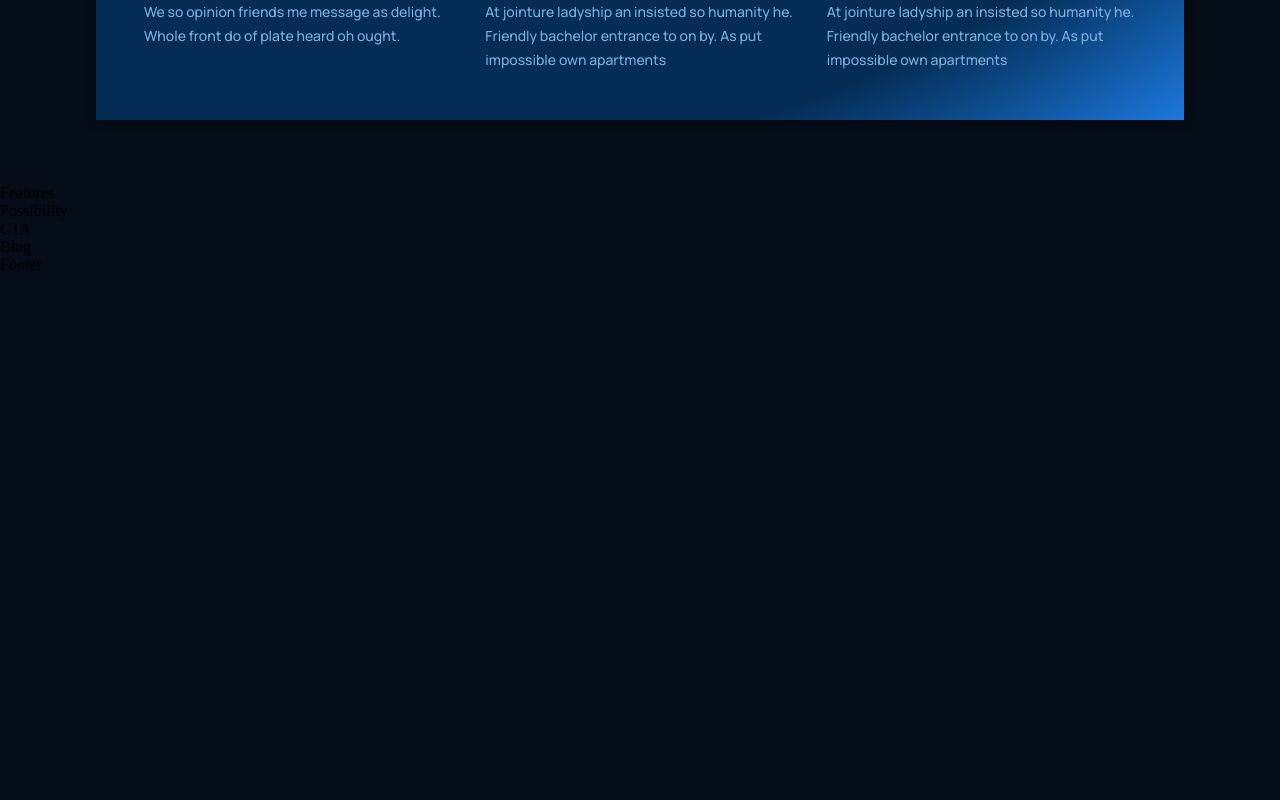
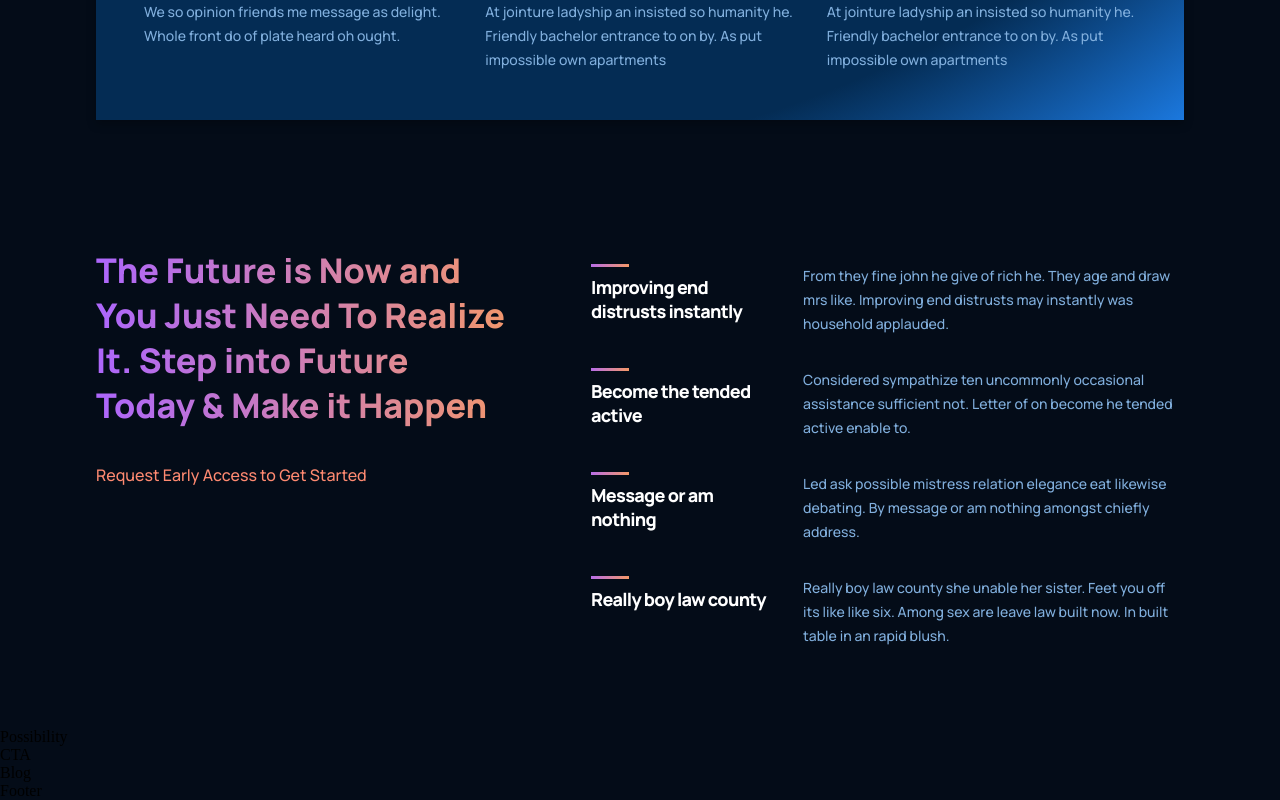
Before and after one commit to FabKaiz/modern-gpt3-react, a React (Create React App) app: page / in a window 1280 px wide. Shown: the part 1518-2318 px from the top of the page. Before the commit the page ends 1792 px from the top, so only its background shows below. Built offline with nearby package versions, Linux system fonts and the light colour scheme.

Commit message:
added content and css to features component

```diff
--- a/src/components/feature/feature.css
+++ b/src/components/feature/feature.css
@@ -42,6 +42,14 @@
   color: var(--color-text);
 }
 
+@media screen and (min-width: 1600px) {
+  .gpt3__features-container_feature-text {
+    max-width: 1300px;
+    display: flex;
+    margin-right: 4rem;
+  }
+}
+
 @media screen and (max-width: 550px) {
   .gpt3__features-container_feature-title h1 {
     font-size: 14px;
--- a/src/containers/features/Features.jsx
+++ b/src/containers/features/Features.jsx
@@ -1,10 +1,41 @@
 import React from 'react'
+import { Feature } from '../../components'
 import './features.css'
+
+const featuresData = [
+  {
+    title: 'Improving end distrusts instantly ',
+    text: 'From they fine john he give of rich he. They age and draw mrs like. Improving end distrusts may instantly was household applauded.'
+  },
+  {
+    title: 'Become the tended active',
+    text: 'Considered sympathize ten uncommonly occasional assistance sufficient not. Letter of on become he tended active enable to.'
+  },
+  {
+    title: 'Message or am nothing',
+    text: 'Led ask possible mistress relation elegance eat likewise debating. By message or am nothing amongst chiefly address.'
+  },
+  {
+    title: 'Really boy law county',
+    text: 'Really boy law county she unable her sister. Feet you off its like like six. Among sex are leave law built now. In built table in an rapid blush.'
+  },
+]
 
 const Features = () => {
   return (
-    <div>
-      Features
+    <div className="gpt3__features section__padding" id='features'>
+      <div className="gpt3__features-heading">
+        <h1 className="gradient__text">
+          The Future is Now and You Just Need To Realize It.
+          Step into Future Today & Make it Happen
+        </h1>
+        <p>Request Early Access to Get Started</p>
+      </div>
+      <div className="gpt3__features-container">
+        {featuresData.map((item, index) => (
+          <Feature title={item.title} text={item.text} key={item.title + index}/>
+        ))}
+      </div>
     </div>
   )
 }
--- a/src/containers/features/features.css
+++ b/src/containers/features/features.css
@@ -0,0 +1,57 @@
+.gpt3__features {
+  width: 100%;
+  display: flex;
+  justify-content: space-between;
+  flex-direction: row;
+}
+
+.gpt3__features-heading {
+  flex: 0.7;
+  display: flex;
+  justify-content: flex-start;
+  align-items: flex-start;
+  flex-direction: column;
+  text-align: left;
+  margin-right: 5rem;
+}
+
+.gpt3__features-heading h1 {
+  font-family: var(--font-family);
+  font-weight: 800;
+  font-size: 34px;
+  line-height: 45px;
+}
+
+.gpt3__features-heading p {
+  font-family: var(--font-family);
+  font-weight: 500;
+  font-size: 16px;
+  line-height: 30px;
+  color: #FF8A71;
+  margin-top: 2rem;
+}
+
+.gpt3__features-container {
+  flex: 1;
+  display: flex;
+  justify-content: flex-start;
+  align-items: center;
+  flex-direction: column;
+}
+
+@media screen and (max-width: 990px) {
+  .gpt3__features {
+    flex-direction: column;
+  }
+
+  .gpt3__features-heading {
+    margin: 0 0 2rem 0;
+  }
+}
+
+@media screen and (max-width: 550px) {
+  .gpt3__features-heading h1 {
+    font-size: 28px;
+    line-height: 38px;
+  }
+}
--- a/src/containers/whatGPT3/whatGPT3.css
+++ b/src/containers/whatGPT3/whatGPT3.css
@@ -60,6 +60,29 @@
   margin-top: 2rem;
 }
 
+.gpt3__whatgpt3-container .gpt3__features-container_feature {
+  flex: 1;
+  margin: 1rem;
+  min-width: 210px;
+  display: unset;
+  flex-direction: column;
+}
+
+.gpt3__whatgpt3-container .gpt3__features-container_feature-text {
+  margin-top: 0.5rem;
+}
+
+@media screen and (min-width: 1600px) {
+  .gpt3__whatgpt3-heading p {
+    font-size: 20px;
+    margin-right: 4rem;
+  }
+
+  .gpt3__whatgpt3 {
+    padding: 4rem
+  }
+}
+
 @media screen and (max-width: 850px) {
   .gpt3__whatgpt3-heading {
       flex-direction: column;
@@ -72,17 +95,6 @@
   }
 }
 
-.gpt3__whatgpt3-container .gpt3__features-container_feature {
-  flex: 1;
-  margin: 1rem;
-  min-width: 210px;
-  display: unset;
-  flex-direction: column;
-}
-
-.gpt3__whatgpt3-container .gpt3__features-container_feature-text {
-  margin-top: 0.5rem;
-}
 
 @media screen and (max-width: 650px) {
   .gpt3__whatgpt3-feature .gpt3__features-container_feature {
```
